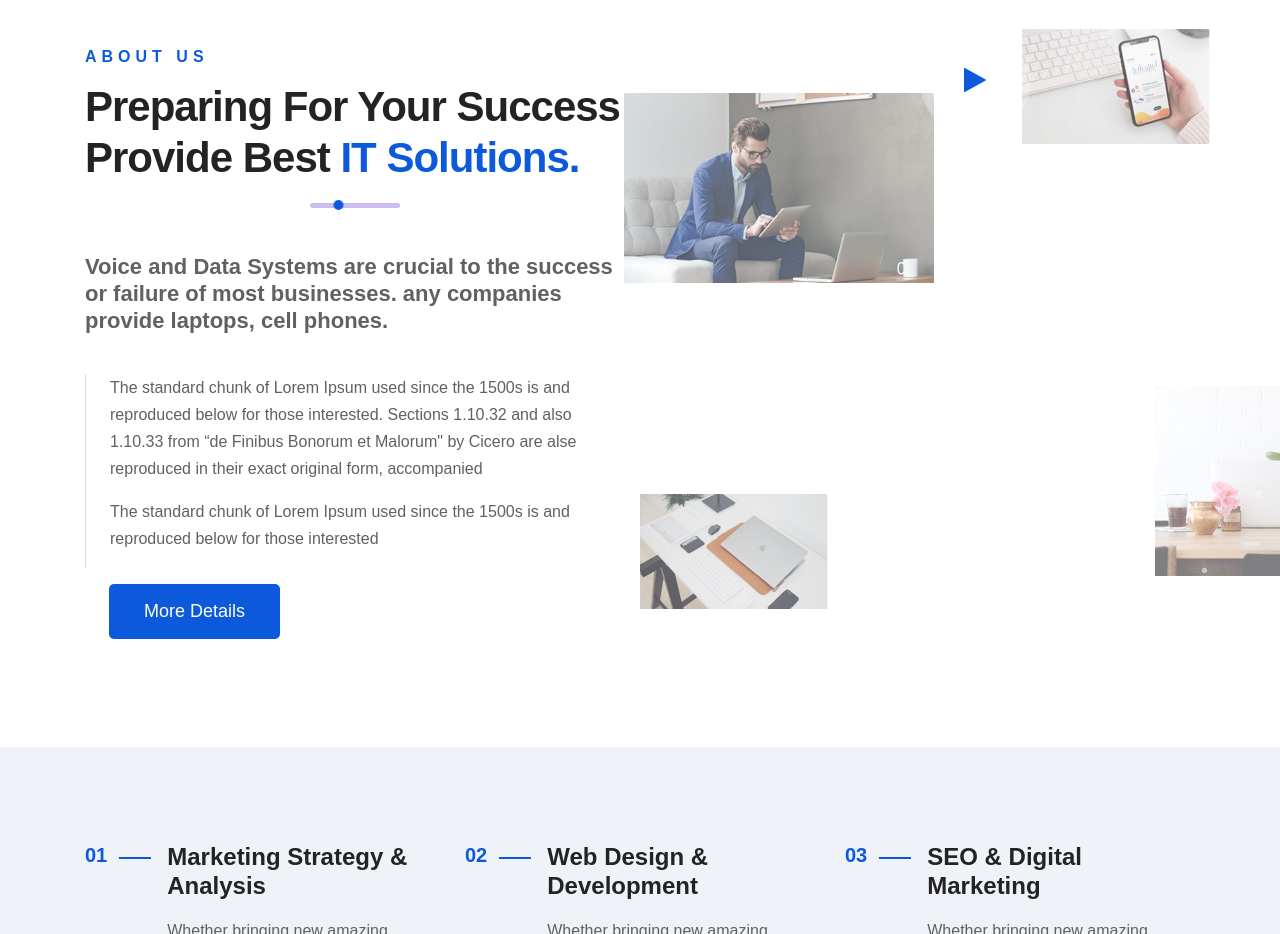
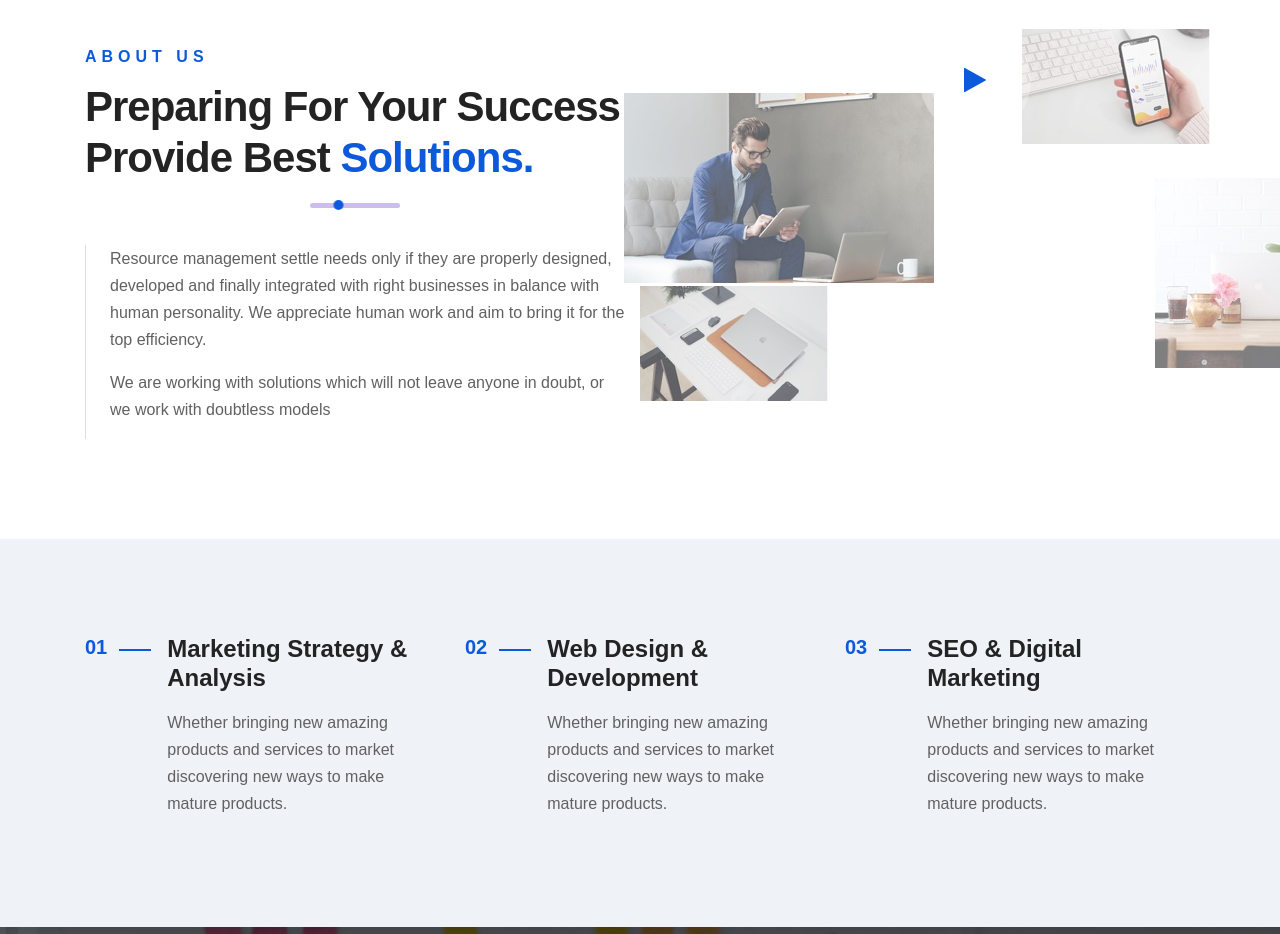
Before and after one commit to Saranaaa/ResourcePlanning, a plain HTML site: page index.html in a window 1280 px wide. Shown: the part 940-1874 px from the top of the page. Drawn offline with nearby package versions, Linux system fonts and the light colour scheme; a web font is replaced by a local one.

Commit message:
save about

```diff
--- a/index.html
+++ b/index.html
@@ -159,31 +159,27 @@
 						</div>
 						<div class="section_main_title">
 							<h1>Preparing For Your Success</h1>
-							<h1>Provide Best <span>IT Solutions.</span></h1>
+							<h1>Provide Best <span>Solutions.</span></h1>
 						</div>
 						<div class="em_bar">
 							<div class="em_bar_bg"></div>
 						</div>
-						<div class="section_content_text bold pt-5">
+						<!-- <div class="section_content_text bold pt-5">
 							<p>Voice and Data Systems are crucial to the success or failure of most businesses. any
 								companies provide laptops, cell phones.</p>
-						</div>
+						</div> -->
 					</div>
 					<div class="singel_about_left mb-30">
 						<div class="singel_about_left_inner mb-3">
 							<div class="singel-about-content boder pl-4">
-								<p>The standard chunk of Lorem Ipsum used since the 1500s is and reproduced below for
-									those interested. Sections 1.10.32 and also 1.10.33 from “de Finibus Bonorum et
-									Malorum" by Cicero are alse reproduced in their exact original form, accompanied</p>
-								<p>The standard chunk of Lorem Ipsum used since the 1500s is and reproduced below for
-									those interested</p>
+								<p>Resource management settle needs only if they are properly designed, developed and finally integrated with right businesses in balance with human personality.  We appreciate human work and aim to bring it for the top efficiency.</p><p>We are working with solutions which will not leave anyone in doubt, or we work with doubtless models</p>
 							</div>
 						</div>
-						<div class="singel_about_left_inner pl-4">
+						<!-- <div class="singel_about_left_inner pl-4">
 							<div class="button two">
 								<a href="#">More Details</a>
 							</div>
-						</div>
+						</div> -->
 					</div>
 				</div>
 				<div class="col-lg-6 col-md-6 col-sm-12 col-xs-6">
```
